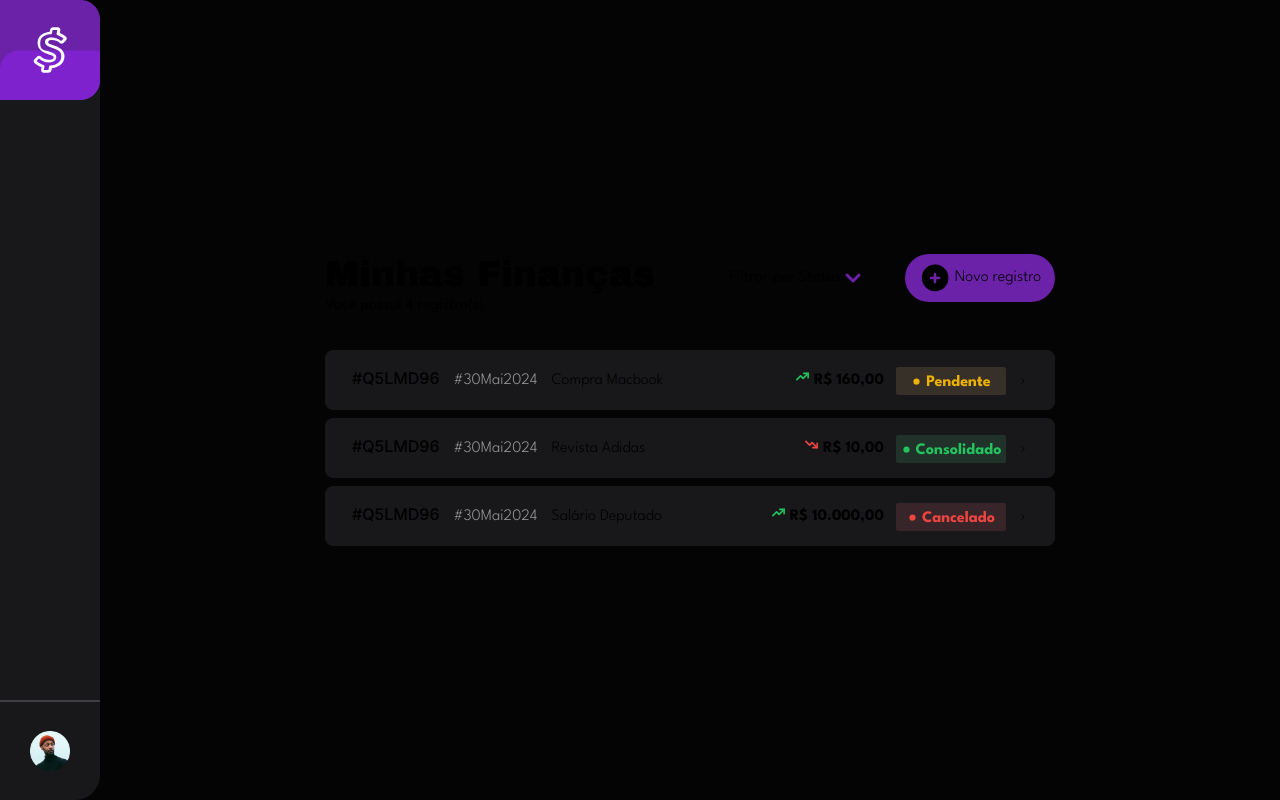
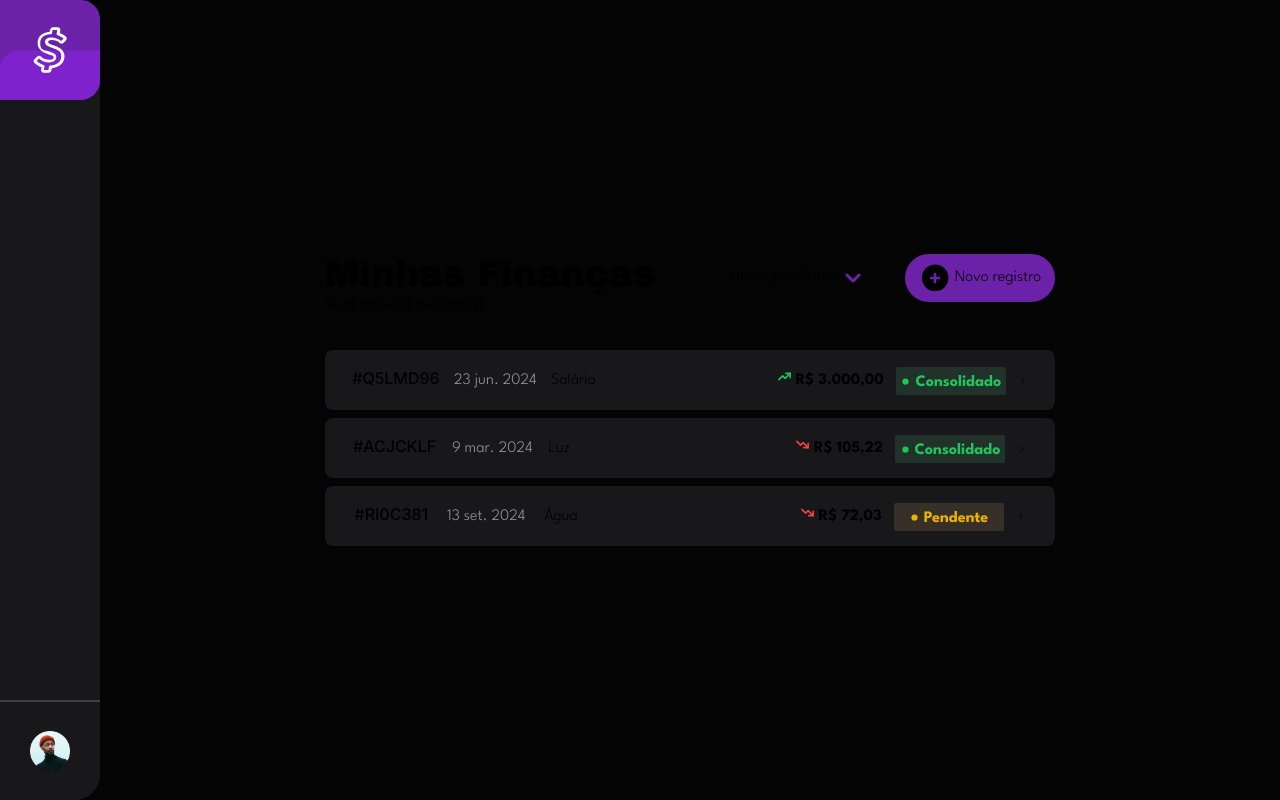
Before and after one commit to aursouza/Aplicacao-Financeira, a Next.js app in the folder app-fin-frontend/: page / in a window 1280 px wide. Built offline with nearby package versions, Linux system fonts and the light colour scheme.

Commit message:
ajusted EntryItem and create utils/date

```diff
--- a/app-fin-frontend/src/components/ContentMain.tsx
+++ b/app-fin-frontend/src/components/ContentMain.tsx
@@ -3,7 +3,7 @@ import ContentEmpty from "./ContentEmpty";
 import EntryItem from "./EntryItem";
 import Header from "./Header";
 
-import { entradas } from "../utils/mockData";
+import { items } from "../utils/mockData";
 
 interface MainContentProps {
   isEmpty: boolean;
@@ -11,8 +11,6 @@ interface MainContentProps {
 
 export default function MainContent(props: MainContentProps) {
   const { isEmpty } = props;
-
-  const items = entradas;
 
   return (
     <ContentArea
@@ -25,10 +23,12 @@ export default function MainContent(props: MainContentProps) {
       <div className="flex flex-col gap-2 overflow-auto mt-5 sm:h-screen">
         {isEmpty && <ContentEmpty />}
 
-        {entradas.map((item) => {
+        {items.map((item) => {
           return (
             <EntryItem
               key={item.id}
+              idEntry={item.id}
+              dataEntry={item.data}
               valueEntry={item.value}
               statusEntry={item.status}
               typeEntry={item.type}
--- a/app-fin-frontend/src/components/EntryItem.tsx
+++ b/app-fin-frontend/src/components/EntryItem.tsx
@@ -2,26 +2,34 @@ import { IconChevronRight } from "@tabler/icons-react";
 
 import Status from "./StatusItem";
 import EntryType from "./EntryType";
+import { formatDate } from "@/utils/date";
 
 interface EntryItemProps {
+  idEntry: string;
+  dataEntry: string;
+  descriptionEntry: string;
+  typeEntry: string;
+  valueEntry: number;
   statusEntry: string;
-  valueEntry: number;
-  typeEntry: string;
-  descriptionEntry: string;
 }
 
 export default function EntryItem(props: EntryItemProps) {
-  const { statusEntry, valueEntry, typeEntry, descriptionEntry } = props;
+  const {
+    idEntry,
+    dataEntry,
+    descriptionEntry,
+    typeEntry,
+    valueEntry,
+    statusEntry,
+  } = props;
 
   return (
     <div
-      className="
-        flex justify-around items-baseline pt-4 w-[730px] h-[60px] rounded-lg bg-lightBlack
-        sm:flex-row sm:flex-wrap sm:justify-between sm:w-full sm:h-auto sm:pl-3 sm:pr-3 sm:pb-3
-    "
+      className="flex justify-around items-baseline pt-4 w-[730px] h-[60px] rounded-lg bg-lightBlack
+                sm:flex-row sm:flex-wrap sm:justify-between sm:w-full sm:h-auto sm:pl-3 sm:pr-3 sm:pb-3"
     >
-      <span className="text-inter font-medium ml-5 sm:ml-0 ">#Q5LMD96</span>
-      <span className="font-light text-lightGray ">#30Mai2024</span>
+      <span className="text-inter font-medium ml-5 sm:ml-0">{idEntry}</span>
+      <span className="font-light text-lightGray">{formatDate(dataEntry)}</span>
       <span className="font-light w-1/4 sm:w-full ">{descriptionEntry}</span>
 
       <div className="flex gap-3 justify-end items-center w-[300px] sm:w-full sm:justify-between">
--- /dev/null
+++ b/app-fin-frontend/src/utils/date.ts
@@ -0,0 +1,14 @@
+export function formatDate(date: string) {
+  const newDate = new Date(date);
+
+  const dateStandard = newDate
+    .toLocaleDateString("pt-BR", {
+      day: "numeric",
+      month: "short",
+      year: "numeric",
+    })
+    .split(" de ")
+    .join(" ");
+
+  return dateStandard;
+}
--- a/app-fin-frontend/src/utils/mockData.ts
+++ b/app-fin-frontend/src/utils/mockData.ts
@@ -1,27 +1,29 @@
 // Dados simulando de api
-export const entradas: any[] = [
+export const items: any[] = [
   {
-    id: 1,
+    id: "#Q5LMD96",
+    data: "2024-06-23T00:00:00Z",
+    description: "Salário",
     type: "receita",
-    value: 160,
+    value: 3000,
+    status: "Consolidado",
+  },
+  ,
+  {
+    id: "#ACJCKLF",
+    data: "2024-03-09T00:00:00Z",
+    description: "Luz",
+    type: "despesa",
+    value: 105.22,
+    status: "Consolidado",
+  },
+  ,
+  {
+    id: "#RI0C381",
+    data: "2024-09-13T00:00:00Z",
+    description: "Água",
+    type: "despesa",
+    value: 72.03,
     status: "Pendente",
-    date: "30 Mai 2024",
-    description: "Compra Macbook",
-  },
-  {
-    id: 2,
-    type: "despesa",
-    value: 10,
-    status: "Consolidado",
-    date: "31 Mai 2024",
-    description: "Revista Adidas",
-  },
-  {
-    id: 3,
-    type: "receita",
-    value: 10000,
-    status: "Cancelado",
-    date: "31 Mai 2024",
-    description: "Salário Deputado",
   },
 ];
```
